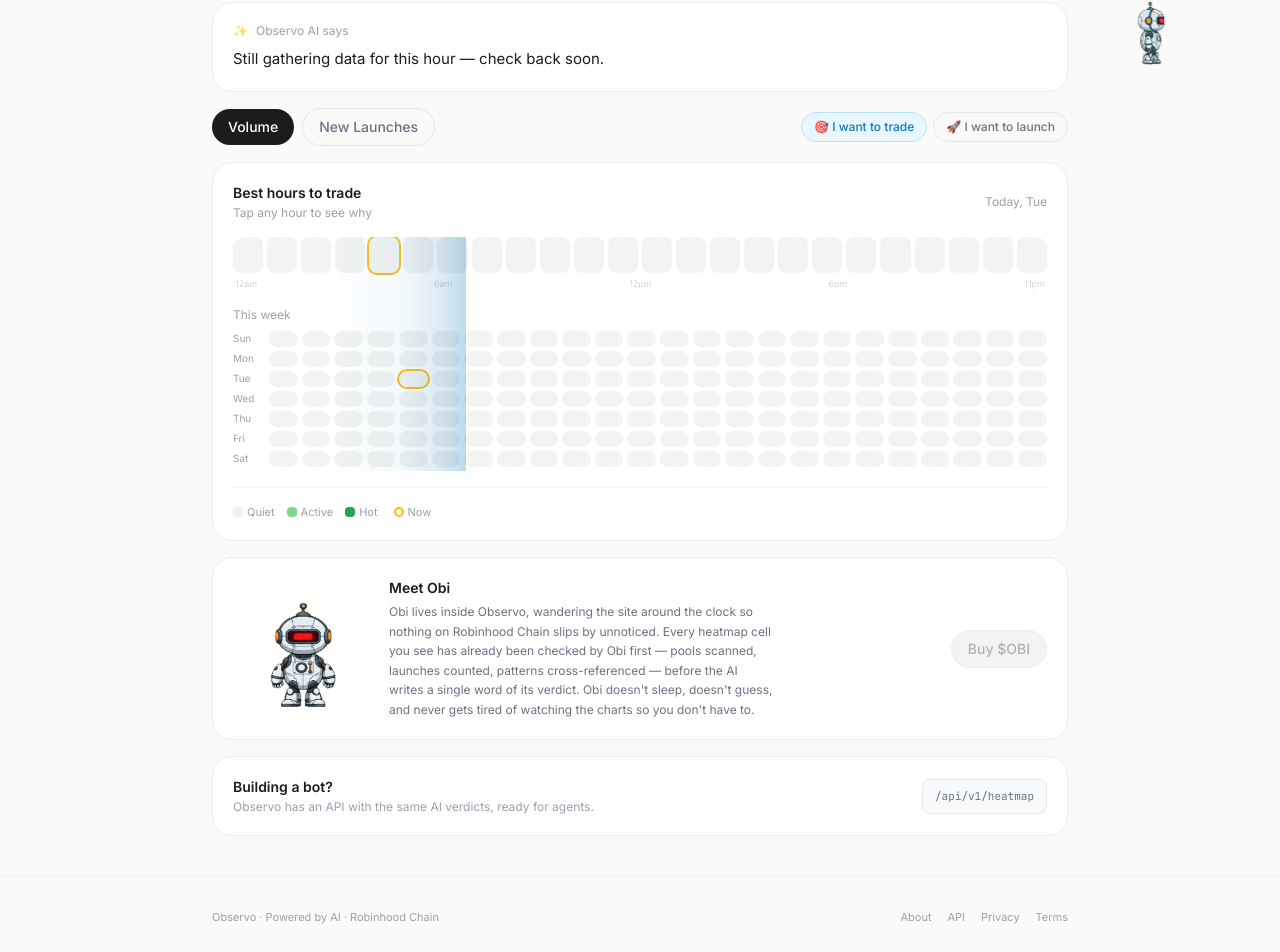
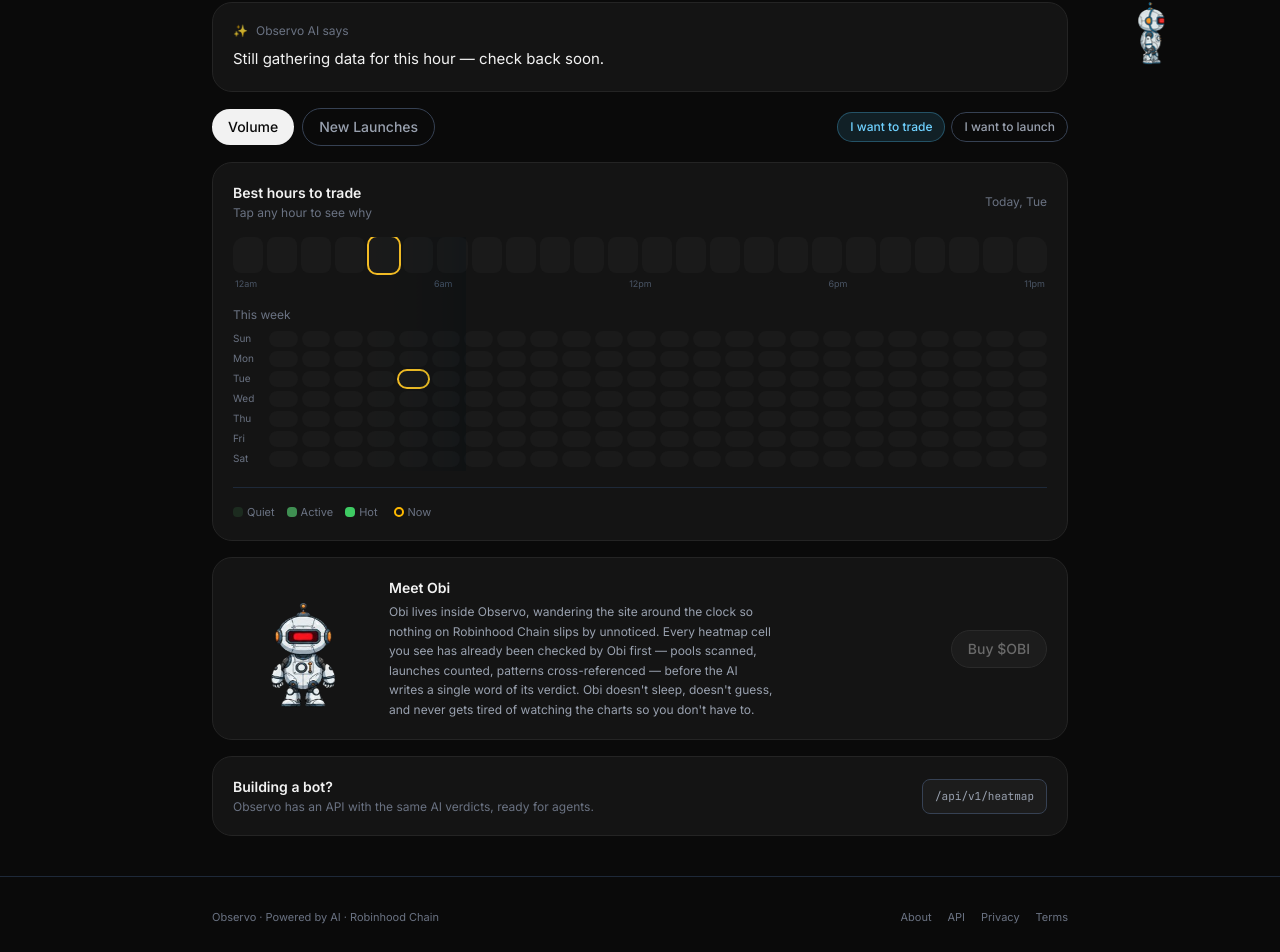
Before and after one commit to observo92/observo, a Next.js app: page / in a window 1280 px wide. Shown: the part 129-1081 px from the top of the page. Built offline with nearby package versions, Linux system fonts and the light colour scheme; no server answers; the database is empty.

Commit message:
Switch entire site to dark/black theme, remove trader/deployer emoji icons

```diff
--- a/app/globals.css
+++ b/app/globals.css
@@ -2,20 +2,20 @@
 @import "tailwindcss";
 
 * { font-family: 'Inter', sans-serif; }
-body { background: #FAFAF9; color: #1C1C1C; }
+body { background: #0A0A0A; color: #F2F2F2; }
 .mono { font-family: 'JetBrains Mono', monospace; }
-.card { background: #fff; border: 1px solid #ECECEA; border-radius: 20px; position: relative; z-index: 2; }
+.card { background: #141414; border: 1px solid #242424; border-radius: 20px; position: relative; z-index: 2; }
 .cell { border-radius: 8px; transition: transform .12s ease; cursor: pointer; }
 .cell:hover { transform: scale(1.12); }
 .pill { border-radius: 999px; }
 .breathe { animation: breathe 2.5s ease-in-out infinite; }
 @keyframes breathe { 0%, 100% { opacity: 1; } 50% { opacity: .55; } }
-.tab-active { background: #1C1C1C; color: #fff; }
-.mode-trader-active { background: #EAF6FF; color: #0B7DBF; border-color: #B9E3FA; }
-.mode-deployer-active { background: #FFF3E4; color: #C2740B; border-color: #FBDBAF; }
-.navlink { color: #6B6B6B; font-size: 13px; }
-.navlink:hover { color: #1C1C1C; }
-.navlink.active { color: #1C1C1C; font-weight: 600; }
+.tab-active { background: #F2F2F2; color: #0A0A0A; }
+.mode-trader-active { background: rgba(79, 195, 247, 0.12); color: #6FD1FF; border-color: rgba(79, 195, 247, 0.3); }
+.mode-deployer-active { background: rgba(240, 168, 96, 0.12); color: #F0A860; border-color: rgba(240, 168, 96, 0.3); }
+.navlink { color: #8A8A8A; font-size: 13px; }
+.navlink:hover { color: #F2F2F2; }
+.navlink.active { color: #F2F2F2; font-weight: 600; }
 
 /* radar sweep, like Popnorc's submarine sonar scan */
 .scan-wrap { position: relative; overflow: hidden; border-radius: 12px; }
@@ -121,18 +121,18 @@ body { background: #FAFAF9; color: #1C1C1C; }
 }
 .obi-buy-wrap { position: relative; display: inline-block; }
 .obi-buy-btn {
-  background: #F3F3F1;
-  color: #B0B0AC;
+  background: #1C1C1C;
+  color: #6A6A6A;
   cursor: not-allowed;
-  border: 1px solid #ECECEA;
+  border: 1px solid #2A2A2A;
 }
 .obi-tooltip {
   position: absolute;
   bottom: calc(100% + 8px);
   left: 50%;
   transform: translateX(-50%) translateY(4px);
-  background: #1C1C1C;
-  color: #fff;
+  background: #F2F2F2;
+  color: #0A0A0A;
   font-size: 11px;
   font-weight: 500;
   padding: 4px 10px;
--- a/app/page.tsx
+++ b/app/page.tsx
@@ -11,9 +11,9 @@ type Mode = "trader" | "deployer";
 const DAYS = ["Sun", "Mon", "Tue", "Wed", "Thu", "Fri", "Sat"];
 
 function scoreColor(score: number): string {
-  if (score <= 3) return "#E8F5EA";
-  if (score <= 6) return "#7CD98F";
-  return "#1FA84C";
+  if (score <= 3) return "#1C2B1F";
+  if (score <= 6) return "#3F8F52";
+  return "#3ECB63";
 }
 
 function cellKey(day: number, hour: number): string {
@@ -90,9 +90,9 @@ export default function Home() {
 
   const tags = mode === "trader" ? TAGS_TRADER : TAGS_DEPLOYER;
   const tagFor = (score: number) => {
-    if (score >= 7) return { text: tags.good, cls: "bg-emerald-50 text-emerald-600" };
-    if (score >= 4) return { text: tags.ok, cls: "bg-gray-100 text-gray-500" };
-    return { text: tags.bad, cls: "bg-amber-50 text-amber-600" };
+    if (score >= 7) return { text: tags.good, cls: "bg-emerald-500/10 text-emerald-400" };
+    if (score >= 4) return { text: tags.ok, cls: "bg-gray-800 text-gray-400" };
+    return { text: tags.bad, cls: "bg-amber-500/10 text-amber-400" };
   };
 
   function aiSaysText(): { html: string } {
@@ -101,26 +101,26 @@ export default function Home() {
       return { html: `Still gathering data for this hour — check back soon.` };
     }
     if (tab === "volume") {
-      if (score >= 7) return { html: `Right now looks <b class="text-emerald-600">pretty good</b> for buying — ${currentCell.reasoning}` };
-      if (score >= 4) return { html: `Right now is <b class="text-gray-500">fairly average</b> — ${currentCell.reasoning}` };
-      return { html: `Right now looks <b class="text-amber-600">a bit quiet</b> — ${currentCell.reasoning}` };
+      if (score >= 7) return { html: `Right now looks <b class="text-emerald-400">pretty good</b> for buying — ${currentCell.reasoning}` };
+      if (score >= 4) return { html: `Right now is <b class="text-gray-400">fairly average</b> — ${currentCell.reasoning}` };
+      return { html: `Right now looks <b class="text-amber-400">a bit quiet</b> — ${currentCell.reasoning}` };
     } else {
-      if (score >= 7) return { html: `Right now looks <b class="text-emerald-600">good for launching</b> — ${currentCell.reasoning}` };
-      if (score >= 4) return { html: `Right now is <b class="text-gray-500">a normal window</b> — ${currentCell.reasoning}` };
-      return { html: `Right now is <b class="text-amber-600">pretty crowded</b> — ${currentCell.reasoning}` };
+      if (score >= 7) return { html: `Right now looks <b class="text-emerald-400">good for launching</b> — ${currentCell.reasoning}` };
+      if (score >= 4) return { html: `Right now is <b class="text-gray-400">a normal window</b> — ${currentCell.reasoning}` };
+      return { html: `Right now is <b class="text-amber-400">pretty crowded</b> — ${currentCell.reasoning}` };
     }
   }
 
   return (
     <div className="max-w-4xl mx-auto px-5 py-6 flex-1 w-full">
       <div className="flex items-center justify-end mb-4">
-        <div className="flex items-center gap-1.5 text-xs text-gray-400 pill border border-gray-200 px-3 py-1.5">
+        <div className="flex items-center gap-1.5 text-xs text-gray-500 pill border border-gray-700 px-3 py-1.5">
           <span className="w-1.5 h-1.5 rounded-full bg-emerald-500 breathe" /> Live
         </div>
       </div>
 
       <div className="card p-5 mb-4">
-        <div className="flex items-center gap-2 text-xs text-gray-400 mb-2">
+        <div className="flex items-center gap-2 text-xs text-gray-500 mb-2">
           <span className="breathe">✨</span> Observo AI says
         </div>
         <p className="text-[15px] leading-relaxed" dangerouslySetInnerHTML={{ __html: aiSaysText().html }} />
@@ -129,28 +129,28 @@ export default function Home() {
       <div className="flex items-center gap-2 mb-4 flex-wrap">
         <button
           onClick={() => setTab("volume")}
-          className={`pill px-4 py-2 text-sm font-medium ${tab === "volume" ? "tab-active" : "text-gray-500 border border-gray-200"}`}
+          className={`pill px-4 py-2 text-sm font-medium ${tab === "volume" ? "tab-active" : "text-gray-400 border border-gray-700"}`}
         >
           Volume
         </button>
         <button
           onClick={() => setTab("launch")}
-          className={`pill px-4 py-2 text-sm font-medium ${tab === "launch" ? "tab-active" : "text-gray-500 border border-gray-200"}`}
+          className={`pill px-4 py-2 text-sm font-medium ${tab === "launch" ? "tab-active" : "text-gray-400 border border-gray-700"}`}
         >
           New Launches
         </button>
         <div className="ml-auto flex items-center gap-1.5 text-sm">
           <button
             onClick={() => setMode("trader")}
-            className={`pill px-3 py-1.5 border text-xs font-medium ${mode === "trader" ? "mode-trader-active" : "border-gray-200 text-gray-500"}`}
+            className={`pill px-3 py-1.5 border text-xs font-medium ${mode === "trader" ? "mode-trader-active" : "border-gray-700 text-gray-400"}`}
           >
-            🎯 I want to trade
+            I want to trade
           </button>
           <button
             onClick={() => setMode("deployer")}
-            className={`pill px-3 py-1.5 border text-xs font-medium ${mode === "deployer" ? "mode-deployer-active" : "border-gray-200 text-gray-500"}`}
+            className={`pill px-3 py-1.5 border text-xs font-medium ${mode === "deployer" ? "mode-deployer-active" : "border-gray-700 text-gray-400"}`}
           >
-            🚀 I want to launch
+            I want to launch
           </button>
         </div>
       </div>
@@ -159,9 +159,9 @@ export default function Home() {
         <div className="flex items-center justify-between mb-4">
           <div>
             <div className="font-semibold text-sm">{tab === "volume" ? "Best hours to trade" : "Best hours to launch"}</div>
-            <div className="text-xs text-gray-400 mt-0.5">Tap any hour to see why</div>
+            <div className="text-xs text-gray-500 mt-0.5">Tap any hour to see why</div>
           </div>
-          <div className="text-xs text-gray-400">Today, {DAYS[nowDay]}</div>
+          <div className="text-xs text-gray-500">Today, {DAYS[nowDay]}</div>
         </div>
 
         <div className="scan-wrap">
@@ -174,7 +174,7 @@ export default function Home() {
                   key={h}
                   className="cell flex-1 h-9"
                   style={{
-                    background: cell ? scoreColor(cell.score) : "#F3F3F1",
+                    background: cell ? scoreColor(cell.score) : "#1A1A1A",
                     outline: h === nowHour ? "2px solid #FBBF24" : undefined,
                   }}
                   onClick={() => openCell(cell)}
@@ -182,16 +182,16 @@ export default function Home() {
               );
             })}
           </div>
-          <div className="flex justify-between text-[9px] text-gray-300 mb-4 px-0.5">
+          <div className="flex justify-between text-[9px] text-gray-600 mb-4 px-0.5">
             <span>12am</span><span>6am</span><span>12pm</span><span>6pm</span><span>11pm</span>
           </div>
 
-          <div className="text-xs text-gray-400 mb-2">This week</div>
+          <div className="text-xs text-gray-500 mb-2">This week</div>
           <div className="overflow-x-auto -mx-1 px-1">
             <div className="min-w-[520px]">
               {DAYS.map((day, dayIdx) => (
                 <div key={day} className="flex items-center gap-1 mb-1">
-                  <div className="w-8 text-[10px] text-gray-400">{day}</div>
+                  <div className="w-8 text-[10px] text-gray-500">{day}</div>
                   {Array.from({ length: 24 }, (_, h) => {
                     const cell = byKey.get(cellKey(dayIdx, h));
                     return (
@@ -199,7 +199,7 @@ export default function Home() {
                         key={h}
                         className="cell flex-1 h-4"
                         style={{
-                          background: cell ? scoreColor(cell.score) : "#F3F3F1",
+                          background: cell ? scoreColor(cell.score) : "#1A1A1A",
                           outline: dayIdx === nowDay && h === nowHour ? "2px solid #FBBF24" : undefined,
                         }}
                         onClick={() => openCell(cell)}
@@ -212,13 +212,13 @@ export default function Home() {
           </div>
         </div>
 
-        <div className="flex items-center gap-3 mt-4 pt-4 border-t border-gray-100 text-[11px] text-gray-400 flex-wrap">
-          <div className="flex items-center gap-1"><span className="w-2.5 h-2.5 rounded-sm inline-block" style={{ background: "#E8F5EA" }} /> Quiet</div>
-          <div className="flex items-center gap-1"><span className="w-2.5 h-2.5 rounded-sm inline-block" style={{ background: "#7CD98F" }} /> Active</div>
-          <div className="flex items-center gap-1"><span className="w-2.5 h-2.5 rounded-sm inline-block" style={{ background: "#1FA84C" }} /> Hot</div>
+        <div className="flex items-center gap-3 mt-4 pt-4 border-t border-gray-800 text-[11px] text-gray-500 flex-wrap">
+          <div className="flex items-center gap-1"><span className="w-2.5 h-2.5 rounded-sm inline-block" style={{ background: "#1C2B1F" }} /> Quiet</div>
+          <div className="flex items-center gap-1"><span className="w-2.5 h-2.5 rounded-sm inline-block" style={{ background: "#3F8F52" }} /> Active</div>
+          <div className="flex items-center gap-1"><span className="w-2.5 h-2.5 rounded-sm inline-block" style={{ background: "#3ECB63" }} /> Hot</div>
           <div className="flex items-center gap-1 ml-1"><span className="w-2.5 h-2.5 rounded-full inline-block border-2 border-amber-400" /> Now</div>
         </div>
-        {loading && <div className="text-xs text-gray-400 mt-3">Loading...</div>}
+        {loading && <div className="text-xs text-gray-500 mt-3">Loading...</div>}
       </div>
 
       {selected && (
@@ -227,22 +227,22 @@ export default function Home() {
             <div className="font-semibold">{hourLabel(selected.hour_of_day)} · {DAYS[selected.day_of_week]}</div>
             <div className={`pill px-3 py-1 text-xs font-medium ${tagFor(selected.score).cls}`}>{tagFor(selected.score).text}</div>
           </div>
-          <p className="text-sm text-gray-600 leading-relaxed">{selected.reasoning}</p>
+          <p className="text-sm text-gray-300 leading-relaxed">{selected.reasoning}</p>
           <div className="grid grid-cols-2 gap-2 mt-4">
-            <div className="bg-gray-50 rounded-xl p-2.5 text-center">
-              <div className="text-[10px] text-gray-400">Confidence</div>
+            <div className="bg-[#1C1C1C] rounded-xl p-2.5 text-center">
+              <div className="text-[10px] text-gray-500">Confidence</div>
               <div className="font-semibold text-sm mt-0.5 capitalize">{selected.confidence}</div>
             </div>
-            <div className="bg-gray-50 rounded-xl p-2.5 text-center">
-              <div className="text-[10px] text-gray-400">Score</div>
+            <div className="bg-[#1C1C1C] rounded-xl p-2.5 text-center">
+              <div className="text-[10px] text-gray-500">Score</div>
               <div className="font-semibold text-sm mt-0.5">{selected.score}/10</div>
             </div>
           </div>
-          <div className="mt-3 pt-3 border-t border-gray-100">
-            <button onClick={toggleVerify} className="verify-trigger flex items-center gap-1.5 text-[11px] text-emerald-600 font-medium">
+          <div className="mt-3 pt-3 border-t border-gray-800">
+            <button onClick={toggleVerify} className="verify-trigger flex items-center gap-1.5 text-[11px] text-emerald-400 font-medium">
               <span>✓</span> Checked &amp; signed by Observo AI
-              <span className="text-gray-300">·</span>
-              <span className="text-gray-400">
+              <span className="text-gray-600">·</span>
+              <span className="text-gray-500">
                 {verifyState === "idle" && "tap to verify"}
                 {verifyState === "checking" && "verifying..."}
                 {verifyState === "valid" && "verified"}
@@ -250,23 +250,23 @@ export default function Home() {
               </span>
             </button>
             <div className={`verify-panel ${verifyOpen ? "open" : ""}`}>
-              <div className="bg-gray-50 rounded-xl p-3.5 mt-3 text-[11px]">
+              <div className="bg-[#1C1C1C] rounded-xl p-3.5 mt-3 text-[11px]">
                 {verifyState === "checking" && (
-                  <div className="flex items-center gap-2 text-gray-500">
+                  <div className="flex items-center gap-2 text-gray-400">
                     <span className="verify-spinner" /> Verifying signature...
                   </div>
                 )}
                 {(verifyState === "valid" || verifyState === "invalid") && (
                   <div className="space-y-2">
-                    <div className={`flex items-center gap-1.5 font-medium ${verifyState === "valid" ? "text-emerald-600" : "text-red-500"}`}>
+                    <div className={`flex items-center gap-1.5 font-medium ${verifyState === "valid" ? "text-emerald-400" : "text-red-500"}`}>
                       <span className="verify-check">{verifyState === "valid" ? "✓" : "✕"}</span>
                       {verifyState === "valid" ? "Signature valid — this verdict is untampered" : "Signature could not be verified"}
                     </div>
-                    <div className="mono text-gray-400 break-all">
-                      <div className="mb-1"><span className="text-gray-300">hash</span> {selected.payload_hash}</div>
-                      <div><span className="text-gray-300">sig</span> {selected.signature}</div>
+                    <div className="mono text-gray-500 break-all">
+                      <div className="mb-1"><span className="text-gray-600">hash</span> {selected.payload_hash}</div>
+                      <div><span className="text-gray-600">sig</span> {selected.signature}</div>
                     </div>
-                    <Link href="/about#verify" className="inline-block text-gray-400 underline">how this works</Link>
+                    <Link href="/about#verify" className="inline-block text-gray-500 underline">how this works</Link>
                   </div>
                 )}
               </div>
@@ -277,12 +277,12 @@ export default function Home() {
 
       <ObiIntro />
 
-      <Link href="/api-docs" className="card p-5 flex items-center justify-between gap-3 flex-wrap mb-4 hover:border-gray-300 transition-colors">
+      <Link href="/api-docs" className="card p-5 flex items-center justify-between gap-3 flex-wrap mb-4 hover:border-gray-600 transition-colors">
         <div>
           <div className="text-sm font-semibold">Building a bot?</div>
-          <div className="text-xs text-gray-400 mt-0.5">Observo has an API with the same AI verdicts, ready for agents.</div>
+          <div className="text-xs text-gray-500 mt-0.5">Observo has an API with the same AI verdicts, ready for agents.</div>
         </div>
-        <code className="text-[11px] mono bg-gray-50 border border-gray-200 rounded-lg px-3 py-2 text-gray-500">/api/v1/heatmap</code>
+        <code className="text-[11px] mono bg-[#1C1C1C] border border-gray-700 rounded-lg px-3 py-2 text-gray-400">/api/v1/heatmap</code>
       </Link>
     </div>
   );
--- a/components/Footer.tsx
+++ b/components/Footer.tsx
@@ -2,14 +2,14 @@ import Link from "next/link";
 
 export default function Footer() {
   return (
-    <footer className="border-t border-gray-100 mt-auto">
+    <footer className="border-t border-gray-800 mt-auto">
       <div className="max-w-4xl mx-auto px-5 py-8 flex flex-col sm:flex-row items-center justify-between gap-3">
-        <div className="text-[11px] text-gray-400">Observo · Powered by AI · Robinhood Chain</div>
-        <div className="flex items-center gap-4 text-[11px] text-gray-400">
-          <Link href="/about" className="hover:text-gray-700">About</Link>
-          <Link href="/api-docs" className="hover:text-gray-700">API</Link>
-          <Link href="/privacy" className="hover:text-gray-700">Privacy</Link>
-          <Link href="/terms" className="hover:text-gray-700">Terms</Link>
+        <div className="text-[11px] text-gray-500">Observo · Powered by AI · Robinhood Chain</div>
+        <div className="flex items-center gap-4 text-[11px] text-gray-500">
+          <Link href="/about" className="hover:text-gray-300">About</Link>
+          <Link href="/api-docs" className="hover:text-gray-300">API</Link>
+          <Link href="/privacy" className="hover:text-gray-300">Privacy</Link>
+          <Link href="/terms" className="hover:text-gray-300">Terms</Link>
         </div>
       </div>
     </footer>
--- a/components/Nav.tsx
+++ b/components/Nav.tsx
@@ -17,15 +17,15 @@ export default function Nav() {
   const [open, setOpen] = useState(false);
 
   return (
-    <header className="border-b border-gray-100 bg-white/70 backdrop-blur sticky top-0 z-30">
+    <header className="border-b border-gray-800 bg-black/70 backdrop-blur sticky top-0 z-30">
       <div className="max-w-4xl mx-auto px-5 py-3.5 flex items-center justify-between">
         <Link href="/" className="flex items-center gap-2.5">
-          <div className="w-8 h-8 rounded-full bg-gradient-to-br from-sky-400 to-amber-400 flex items-center justify-center text-white font-bold text-sm">
+          <div className="w-8 h-8 rounded-full bg-gradient-to-br from-sky-500 to-amber-500 flex items-center justify-center text-black font-bold text-sm">
             O
           </div>
           <div>
             <div className="font-bold text-[15px] leading-none">Observo</div>
-            <div className="text-[10px] text-gray-400 mt-0.5">Powered by AI</div>
+            <div className="text-[10px] text-gray-500 mt-0.5">Powered by AI</div>
           </div>
         </Link>
         <nav className="hidden sm:flex items-center gap-5">
--- a/components/ObiIntro.tsx
+++ b/components/ObiIntro.tsx
@@ -19,7 +19,7 @@ export default function ObiIntro() {
         </div>
         <div>
           <div className="font-semibold text-sm">Meet Obi</div>
-          <p className="text-xs text-gray-500 mt-1 leading-relaxed max-w-sm">
+          <p className="text-xs text-gray-400 mt-1 leading-relaxed max-w-sm">
             Obi lives inside Observo, wandering the site around the clock so nothing on Robinhood
             Chain slips by unnoticed. Every heatmap cell you see has already been checked by Obi
             first — pools scanned, launches counted, patterns cross-referenced — before the AI
```
Also changed, not shown: app/about/page.tsx (+8 -8 lines), app/api-docs/page.tsx (+11 -11 lines), app/privacy/page.tsx (+5 -5 lines), app/terms/page.tsx (+5 -5 lines).
